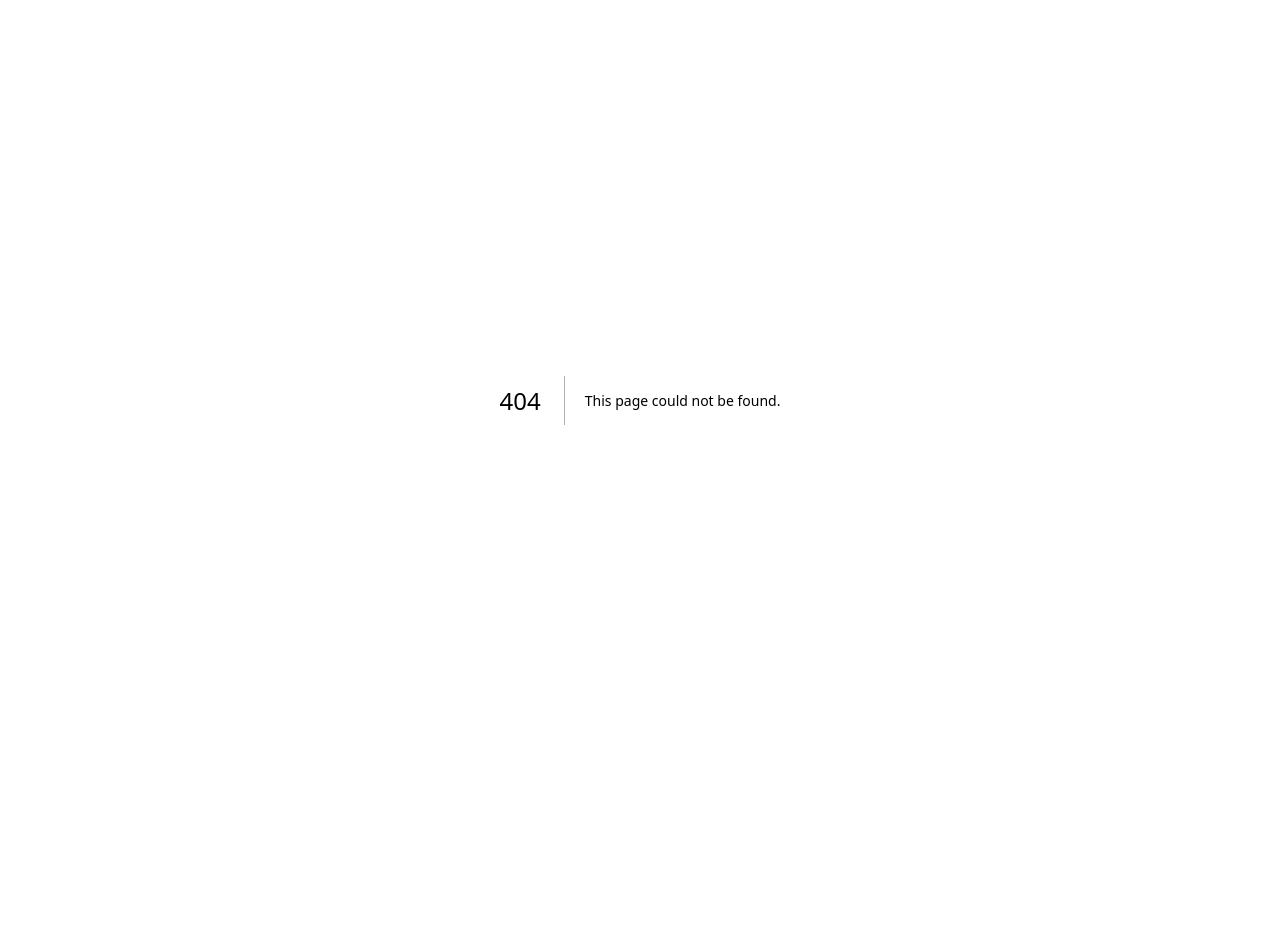
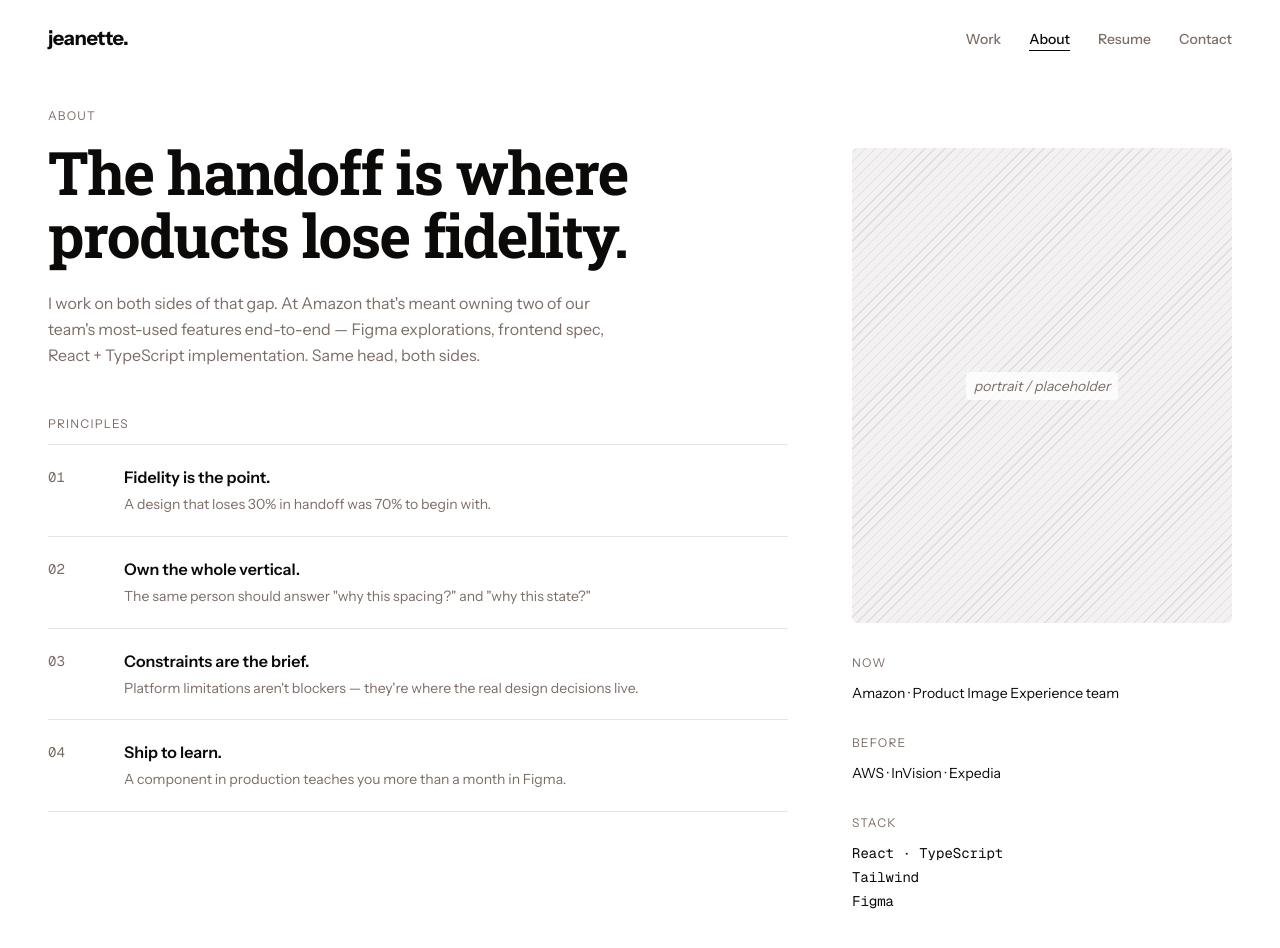
Before and after one commit to jeanettesilvas/portfolio, a Next.js app: page /about in a window 1280 px wide. Before the commit this address had no page. Shown: the top 948 px of the page. Before the commit the page ends 800 px from the top, so only its background shows below. Built offline with nearby package versions, Linux system fonts and the light colour scheme.

Commit message:
Add /about page
Two-column layout: left has headline, bio, and numbered principles;
right has portrait placeholder and Now/Before/Stack metadata.

Co-Authored-By: Claude Sonnet 4.6 <noreply@anthropic.com>

```diff
--- /dev/null
+++ b/src/app/about/page.tsx
@@ -0,0 +1,137 @@
+import { Nav } from "@/components/nav";
+
+const principles = [
+  {
+    n: "01",
+    title: "Fidelity is the point.",
+    body: "A design that loses 30% in handoff was 70% to begin with.",
+  },
+  {
+    n: "02",
+    title: "Own the whole vertical.",
+    body: 'The same person should answer "why this spacing?" and "why this state?"',
+  },
+  {
+    n: "03",
+    title: "Constraints are the brief.",
+    body: "Platform limitations aren't blockers — they're where the real design decisions live.",
+  },
+  {
+    n: "04",
+    title: "Ship to learn.",
+    body: "A component in production teaches you more than a month in Figma.",
+  },
+];
+
+const stack = ["React · TypeScript", "Tailwind", "Figma"];
+
+function SectionLabel({ children }: { children: React.ReactNode }) {
+  return (
+    <p className="text-xs uppercase tracking-widest text-muted-foreground mb-3">
+      {children}
+    </p>
+  );
+}
+
+function Placeholder({ label, className }: { label?: string; className?: string }) {
+  return (
+    <div
+      className={`flex items-center justify-center rounded-sm ${className}`}
+      style={{
+        backgroundImage:
+          "repeating-linear-gradient(-45deg, transparent, transparent 6px, oklch(0.9 0.003 34.3) 6px, oklch(0.9 0.003 34.3) 7px)",
+        backgroundColor: "oklch(0.96 0.002 17.2)",
+      }}
+    >
+      {label && (
+        <span className="font-sans italic text-sm text-muted-foreground bg-background/80 px-2 py-1 rounded">
+          {label}
+        </span>
+      )}
+    </div>
+  );
+}
+
+export default function AboutPage() {
+  return (
+    <>
+      <Nav active="About" />
+      <main className="px-8 md:px-12 pb-24">
+        <div className="pt-8 grid grid-cols-1 md:grid-cols-[1fr_380px] gap-16 items-start">
+          {/* Left column */}
+          <div>
+            {/* Header */}
+            <header className="mb-12">
+              <p className="text-xs uppercase tracking-widest text-muted-foreground mb-4">
+                About
+              </p>
+              <h1 className="font-heading font-bold text-5xl md:text-6xl tracking-tight leading-[1.05] mb-6">
+                The handoff is where products lose fidelity.
+              </h1>
+              <p className="text-base leading-relaxed text-muted-foreground max-w-xl">
+                I work on both sides of that gap. At Amazon that's meant owning
+                two of our team's most-used features end-to-end — Figma
+                explorations, frontend spec, React + TypeScript implementation.
+                Same head, both sides.
+              </p>
+            </header>
+
+            {/* Principles */}
+            <section>
+              <SectionLabel>Principles</SectionLabel>
+              <div>
+                {principles.map(({ n, title, body }) => (
+                  <div key={n}>
+                    <div className="border-t border-border" />
+                    <div className="grid grid-cols-[60px_1fr] gap-4 py-5">
+                      <span className="text-sm text-muted-foreground font-mono mt-0.5">
+                        {n}
+                      </span>
+                      <div>
+                        <p className="font-semibold mb-1">{title}</p>
+                        <p className="text-sm text-muted-foreground leading-relaxed">
+                          {body}
+                        </p>
+                      </div>
+                    </div>
+                  </div>
+                ))}
+                <div className="border-t border-border" />
+              </div>
+            </section>
+          </div>
+
+          {/* Right column */}
+          <aside className="space-y-8 md:pt-10">
+            {/* Portrait */}
+            <Placeholder label="portrait / placeholder" className="aspect-[4/5] w-full" />
+
+            {/* Now */}
+            <div>
+              <SectionLabel>Now</SectionLabel>
+              <p className="text-sm">Amazon · Product Image Experience team</p>
+            </div>
+
+            {/* Before */}
+            <div>
+              <SectionLabel>Before</SectionLabel>
+              <p className="text-sm">AWS · InVision · Expedia</p>
+            </div>
+
+            {/* Stack */}
+            <div>
+              <SectionLabel>Stack</SectionLabel>
+              <ul className="space-y-1">
+                {stack.map((item) => (
+                  <li key={item} className="text-sm font-mono">
+                    {item}
+                  </li>
+                ))}
+              </ul>
+            </div>
+          </aside>
+        </div>
+      </main>
+    </>
+  );
+}
```
